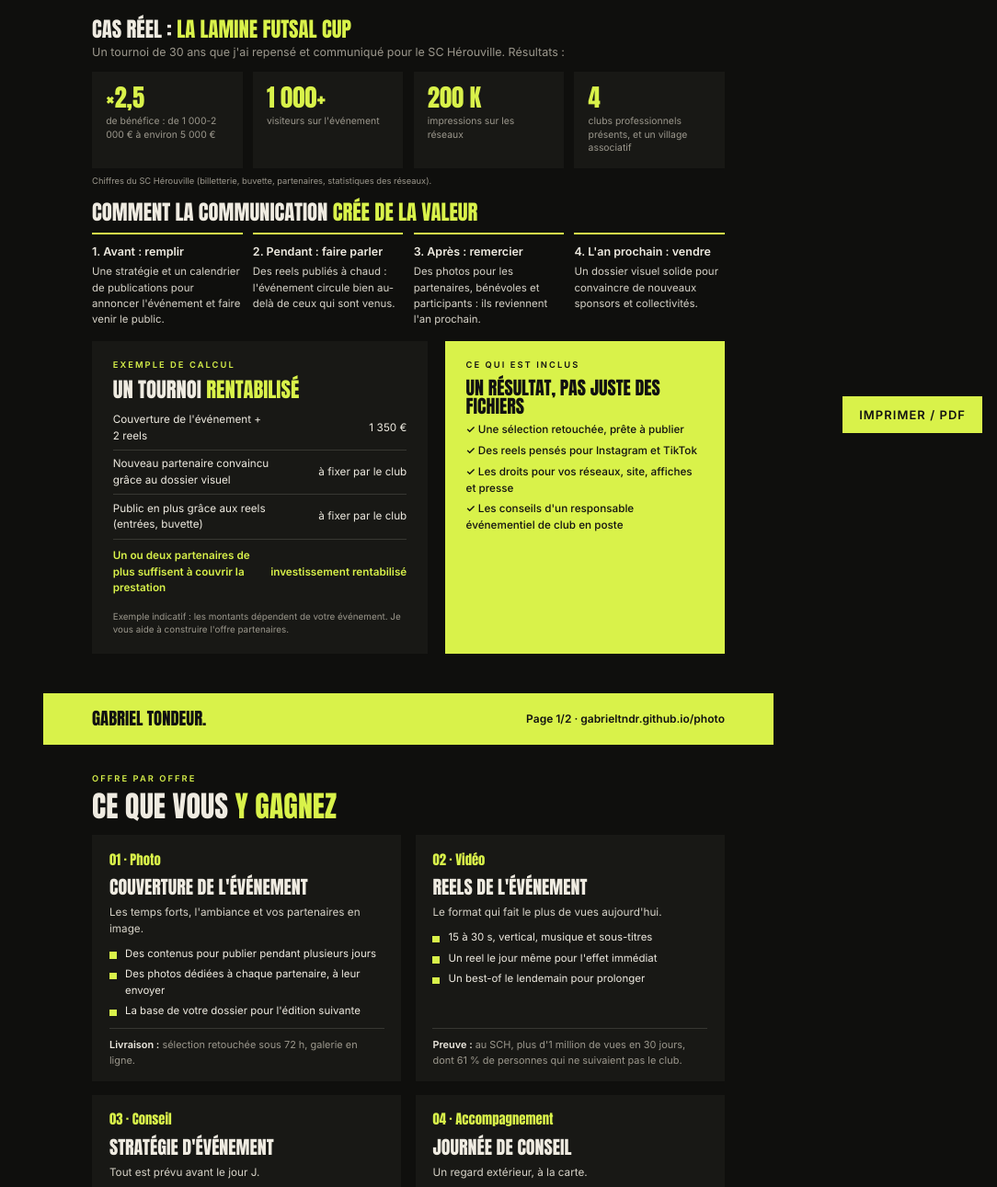
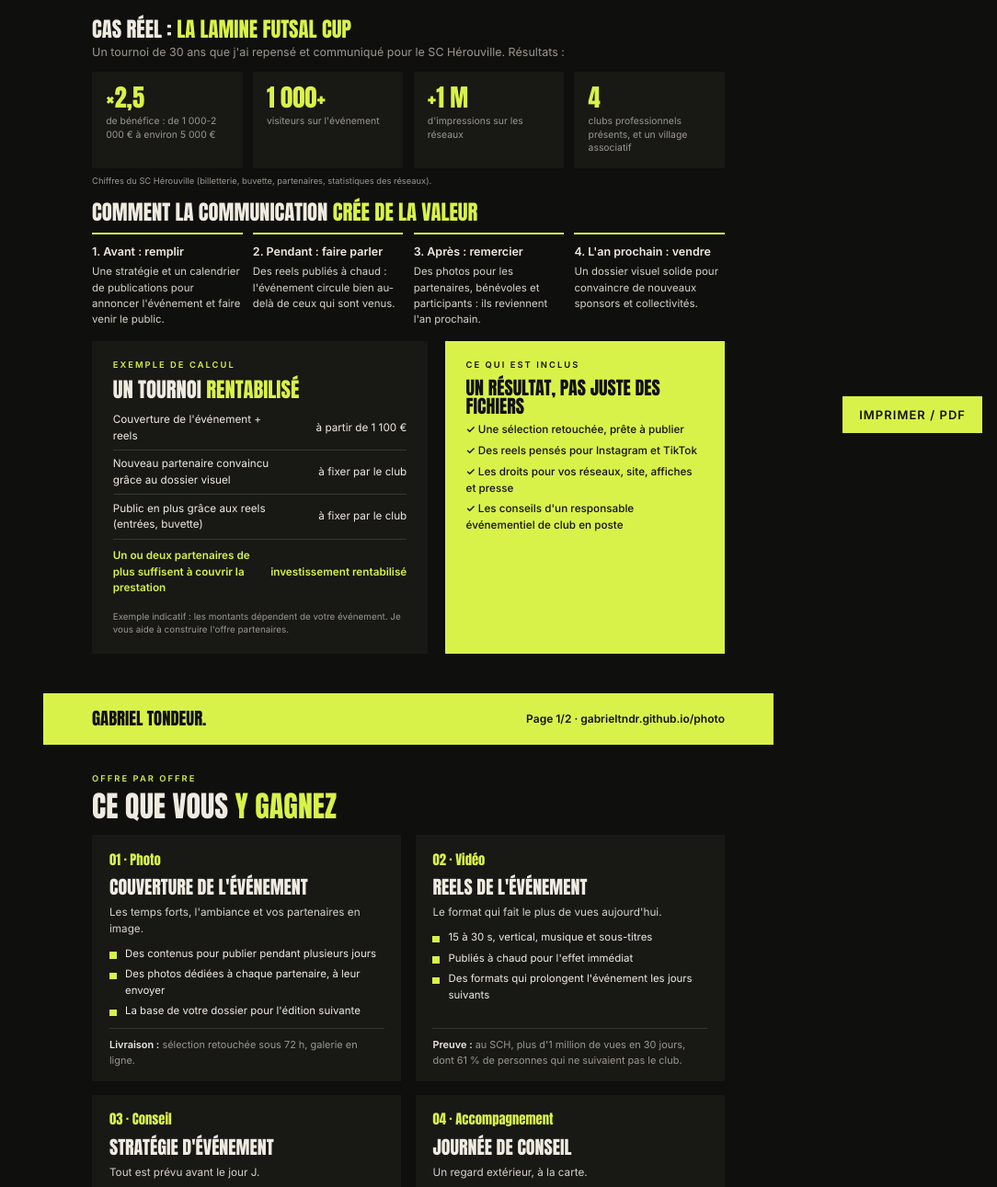
Before and after one commit to gabrieltndr/gabrieltndr.github.io, a plain HTML site: page photo/outils/pourquoi.html in a window 1280 px wide. Shown: the part 313-1604 px from the top of the page at 92% size, without its empty margins (196-1280 px from the left). Drawn offline with Linux system fonts and the light colour scheme.

Commit message:
Lamine Cup : +1 M d'impressions, reels sans nombre
Co-Authored-By: Claude Opus 5.5 <noreply@anthropic.com>
Claude-Session: https://claude.ai/code/session_01LJWR9Ldau5SUrgzu42dPZc

```diff
--- a/photo/outils/pourquoi.html
+++ b/photo/outils/pourquoi.html
@@ -84,7 +84,7 @@ footer .h{font-size:14pt}
       <div class="stats">
         <div><b>×2,5</b><span>de bénéfice : de 1 000-2 000 € à environ 5 000 €</span></div>
         <div><b>1 000+</b><span>visiteurs sur l'événement</span></div>
-        <div><b>200 K</b><span>impressions sur les réseaux</span></div>
+        <div><b>+1 M</b><span>d'impressions sur les réseaux</span></div>
         <div><b>4</b><span>clubs professionnels présents, et un village associatif</span></div>
       </div>
       <p class="src" style="margin-top:2mm">Chiffres du SC Hérouville (billetterie, buvette, partenaires, statistiques des réseaux).</p>
@@ -105,7 +105,7 @@ footer .h{font-size:14pt}
         <p class="lbl">Exemple de calcul</p>
         <h2 style="margin-top:2mm">Un tournoi <i>rentabilisé</i></h2>
         <table>
-          <tr><td>Couverture de l'événement + 2 reels</td><td class="r">1 350 €</td></tr>
+          <tr><td>Couverture de l'événement + reels</td><td class="r">à partir de 1 100 €</td></tr>
           <tr><td>Nouveau partenaire convaincu grâce au dossier visuel</td><td class="r">à fixer par le club</td></tr>
           <tr><td>Public en plus grâce aux reels (entrées, buvette)</td><td class="r">à fixer par le club</td></tr>
           <tr class="t"><td>Un ou deux partenaires de plus suffisent à couvrir la prestation</td><td class="r">investissement rentabilisé</td></tr>
@@ -150,8 +150,8 @@ footer .h{font-size:14pt}
         <p>Le format qui fait le plus de vues aujourd'hui.</p>
         <ul>
           <li>15 à 30 s, vertical, musique et sous-titres</li>
-          <li>Un reel le jour même pour l'effet immédiat</li>
-          <li>Un best-of le lendemain pour prolonger</li>
+          <li>Publiés à chaud pour l'effet immédiat</li>
+          <li>Des formats qui prolongent l'événement les jours suivants</li>
         </ul>
         <p class="proof"><b>Preuve :</b> au SCH, plus d'1 million de vues en 30 jours, dont 61 % de personnes qui ne suivaient pas le club.</p>
       </article>
```
Also changed, not shown: photo/en/index.html (+1 -1 lines), photo/index.html (+1 -1 lines), 1 other file.
